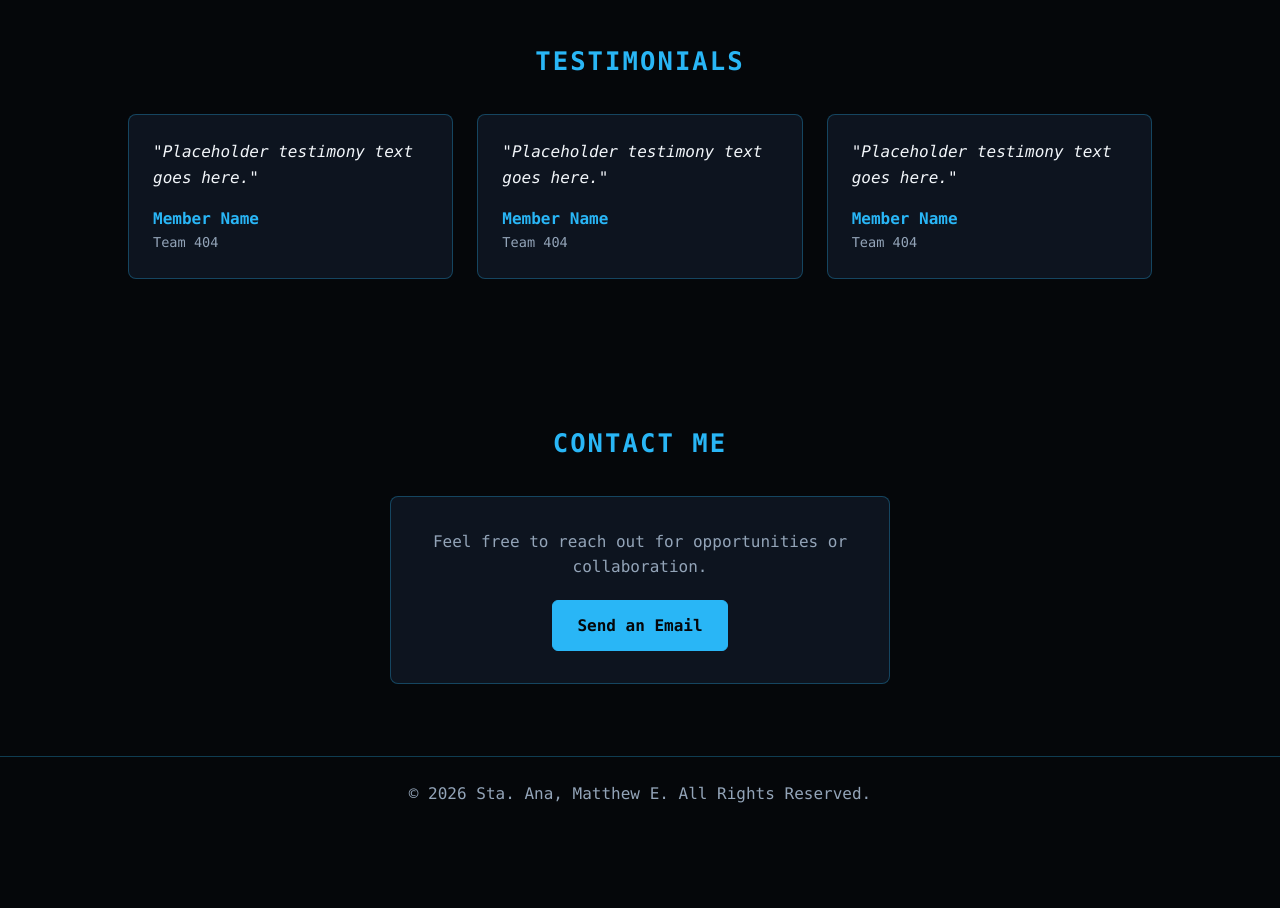
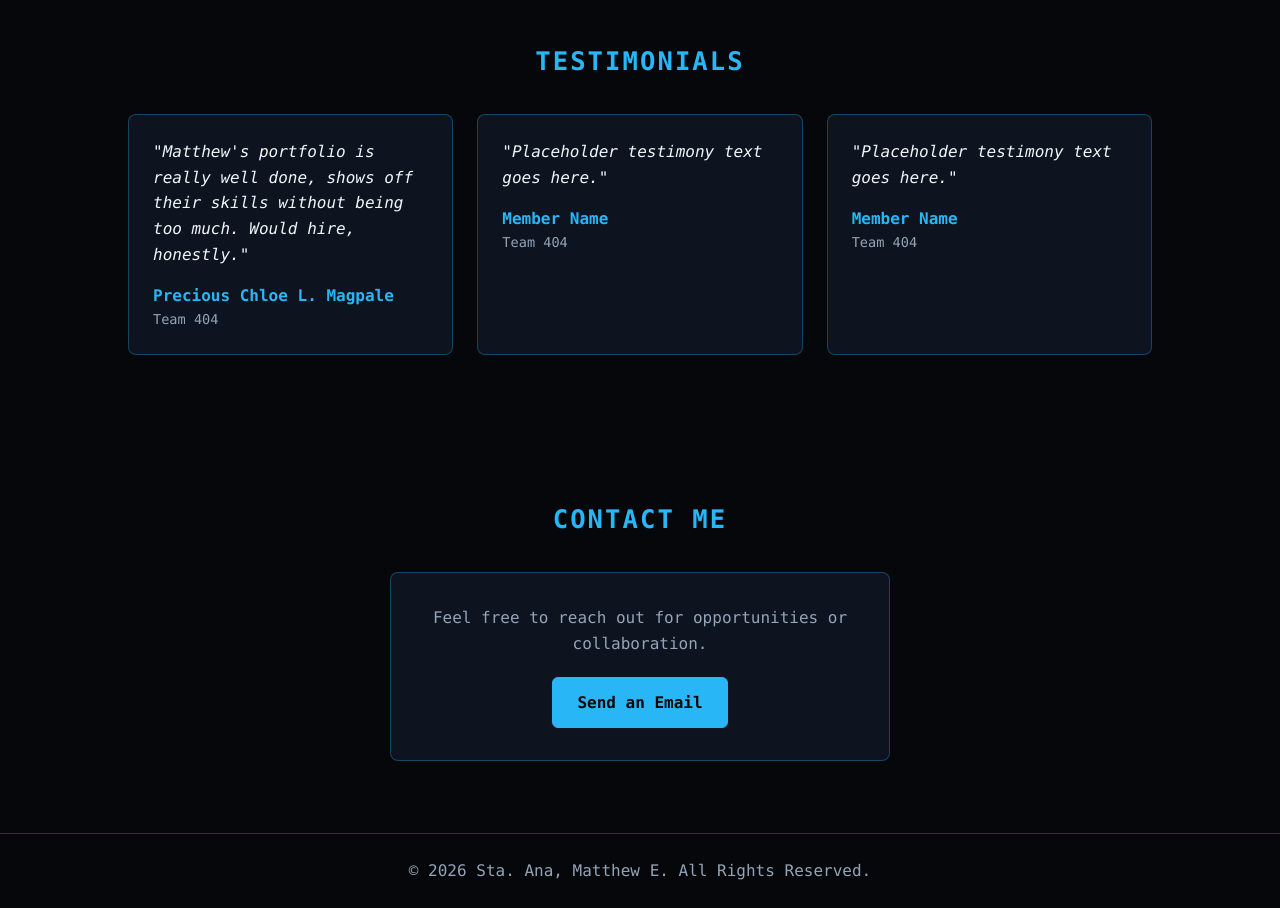
Before and after one commit to dlsud-submissions/team-404-portfolios, a plain HTML site: page staana-matthew/index.html in a window 1280 px wide. Shown: the part 1960-2868 px from the top of the page. Before the commit the page ends 2791 px from the top, so only its background shows below. Drawn offline with Linux system fonts and the light colour scheme.

Commit message:
Add my testimonial to Matthew's portfolio

```diff
--- a/staana-matthew/index.html
+++ b/staana-matthew/index.html
@@ -206,9 +206,9 @@
         <div class="testimonial-grid">
           <article class="testimonial-card">
             <p class="testimonial-quote">
-              "Placeholder testimony text goes here."
+              "Matthew's portfolio is really well done, shows off their skills without being too much. Would hire, honestly."
             </p>
-            <p class="testimonial-name">Member Name</p>
+            <p class="testimonial-name">Precious Chloe L. Magpale</p>
             <p class="testimonial-role">Team 404</p>
           </article>
 
```
